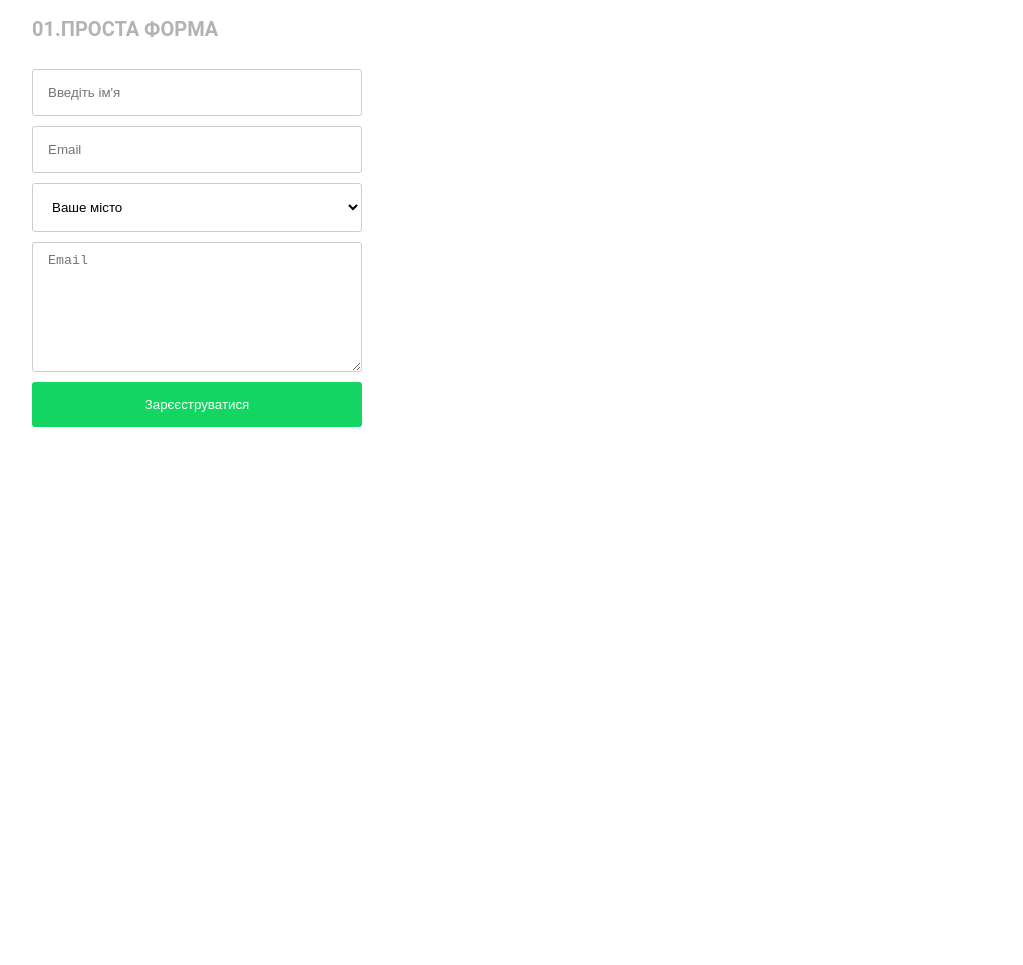
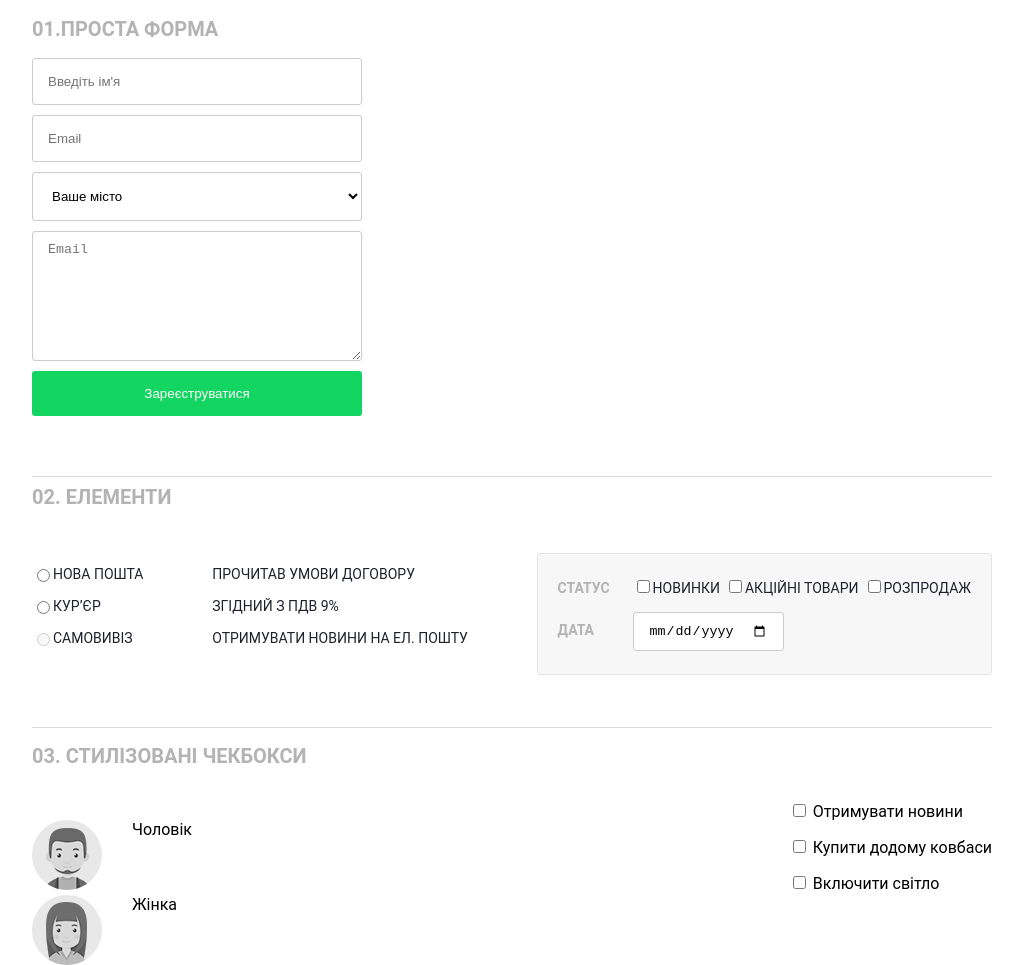
Before and after one commit to SovaDima/Forms, a plain HTML site: page index.html in a window 1280 px wide. Shown: the part 72-1037 px from the top of the page, without its empty margins (128-1151 px from the left). Before the commit the page ends 800 px from the top, so only its background shows below. Drawn offline with Linux system fonts and the light colour scheme.

Commit message:
galochka

```diff
--- a/index.html
+++ b/index.html
@@ -29,12 +29,69 @@
     </select>
     <textarea placeholder="Email"></textarea>
     <div class="button">
-    <input type="submit" value="Зарєєструватися">
+    <input type="submit" value="Зареєструватися">
     </div>
     </div>
     </form>
     </div>
     </div>
-
+    <div class="wrapper">
+    <div class="form-2">
+        <hr>
+        <h2>02. Елементи<h2>
+            <form action="">
+                <div class="flex">
+                <div class="column-1">
+                <p><input id="newpost"type="radio" name="form2"value="Нова Пошта"><label for="newpost">Нова Пошта</label> </p>
+                <p><input id="delivery"type="radio" name="form2"value="Кур`єром"><label for="delivery">Кур’єр</label></p>
+                <p><input class="last"id="yourself"type="radio" name="form2"value="Самовивіз" disabled><label for="yourself">Самовивіз</label></p>
+                </div>
+                <div class="column-2">
+                    <p><label><input class="checkbox" id="dogovor"type="checkbox" value="Прочиттав умови договору"><label for="dogovor">Прочитав умови договору</label></p>
+                <p><input class="checkbox" id="PDW" type="checkbox" value="ПДВ"><label for="PDW">Згідний з ПДВ 9%</label></p>
+                <p><input class="checkbox" class="last" id="Email"type="checkbox" value="" disabled><label for="Email">Отримувати новини на ел. пошту</label></p>
+                </div>
+                <div class="column-3">
+                            <div class="row-1">
+                              <h1>Статуc</h1>
+                              <input id="new"type="checkbox"><label for="new">Новинки</label>
+                              <input id="goods"type="checkbox"><label for="goods">Акційні товари</label>
+                              <input id="sell"type="checkbox"><label for="sell">Розпродаж</label>
+                            </div>
+                            <div class="data">
+                                <h1>Дата</h1>
+                                <input type="date">
+                             </div>
+                </div>
+                </div>
+            </form>
+    </div>
+    </div>
+    <div class="form-3">
+        <div class="wrapper">
+            <hr>
+            <h2>03. стилізовані чекбокси</h2>
+            <form action="">
+                <div class="flex">
+            <div class="human">
+                <p>
+                <input class="man" id="man" name="human" type="radio" value="Чоловік">
+                    <label for="man">Чоловік</label></p>
+                <p><input class="women" id="women" name="human" type="radio" value="Жінка">
+                <label for="women">Жінка</label></p>
+            </div>
+            <div class="checks">
+                <p>
+                <input id="news" type="checkbox">
+                <label for="news">Отримувати новини</label></p>
+                <p><input id="buy" type="checkbox">
+                <label for="buy">Купити додому ковбаси</label></p>
+                <p><input id="light"type="checkbox">
+                    <label for="light">Включити світло</label></p>
+                </div>
+            </div>
+        </form>
+    </div>
+    </div>
 </body>
 </html>
--- a/style.css
+++ b/style.css
@@ -1,7 +1,7 @@
 body {
     font-family: "Roboto", Arial, "Helvetica Neue", Helvetica, sans-serif;
+    margin: 0;
 }
-
 @font-face {
     font-family: 'Roboto Slab';
     src: url('..../fonts/RobotoSlab-Bold.woff2') format('woff2'),
@@ -24,6 +24,11 @@ body {
     margin: 0 auto;
 }
 
+hr{     padding-bottom: 10px 0;
+        height: 1px;
+        border: none;
+        background-color: #dcdcde;
+}
 .site h1 {
     margin-top: 30px;
     font-size: 30px;
@@ -40,15 +45,21 @@ body {
     font-weight: 700;
     font-family: "Roboto";
 }
-.form-1 h2{
+h2{
+font-size: 20px;
+color: #b3b3b3;
+font-weight: 700;
+font-family: "Roboto";
+text-transform: uppercase;
+}
+.form-2 h2{
     margin: 0;
-    padding-bottom: 28px;
+    padding-bottom: 44px;
 font-size: 20px;
 letter-spacing: 0px;
 color: #b3b3b3;
 font-weight: 700;
 font-family: "Roboto";
-text-transform: uppercase;
 }
 
 .simple input,
@@ -81,19 +92,23 @@ font-family: "Roboto";
 
 }
 .simple textarea{
+
     padding: 10px 15px;
     min-height: 130px;
+    max-height: 400px;
     margin-bottom: 10px;
     width: 100%;
     border-radius: 3px;
     box-sizing: border-box;
     border: 1px solid #cccccc;
     vertical-align: bottom;
+    resize: vertical;
 }
 .form-1 select {
     margin-top: 10px;
 }
 .button{
+    margin-bottom: 60px;
     font-size: 14px;
 color: #ffffff;
 font-weight: 700;
@@ -112,3 +127,144 @@ border-radius: 3px;
 box-shadow: (0px 2px 2.5px rgba(8,118,52,0.35));
 background-color: #07be51;
 }
+.last label{
+font-size: 14px;
+color: #b3b3b3;
+font-weight: 400;
+font-family: "Roboto";
+}
+.flex{
+    align-items: center;
+    display: flex;
+    justify-content: space-between;
+}
+.form-2{
+    display: block;
+}
+.form-2{
+    display: block;
+    max-width: 100%;
+}
+.form-2 p{
+    display: flex;
+    margin: 0;
+    padding: 0;
+    font-size: 14px;
+    color: #1f222c;
+    font-weight: 400;
+    font-family: "Roboto";
+}
+.checkbox{
+    display: none;
+}
+.checkbox::before{
+    position: absolute;
+    content: "";
+    width: 17px;
+    height: 17px;
+
+}
+.column-1 input{
+    display: block;
+}
+.column-1 label{
+    display: flex;
+}
+.column-1 p{
+    padding-bottom: 16px;
+}
+.column-2{
+    position: relative;
+}
+.column-2 p{
+    padding-bottom: 16px;
+    font-size: 14px;
+color: #1f222c;
+font-weight: 400;
+font-family: "Roboto";
+}
+.column-3 h1{
+    margin: 0;
+    padding-bottom: 16px;
+    font-size: 14px;
+color: #b3b3b3;
+font-weight: 700;
+font-family: "Roboto";
+    min-width: 70px;
+    display: inline-block;
+}
+.column-3 label{
+    font-size: 14px;
+color: #1f222c;
+font-weight: 400;
+font-family: "Roboto";
+}
+.column-3{
+    padding: 20px;
+    border-radius: 3px;
+background-color: #f7f7f7;
+border: 1px solid #e5e5e5;
+}
+[type="date"] {
+    padding: 10px 15px;
+    border: 1px solid #ccc;
+    border-radius: 3px;
+}
+.man{
+    display: none;
+}
+.man + label{
+    position: relative;
+}
+
+.man +label:before{
+  position: absolute;
+  content: "";
+  left: 0;
+  width: 70px;
+  height: 70px;
+  background-image: url(./img/man\ \(2\).png);
+  background-repeat: no-repeat;
+}
+.man:checked +label:before{
+content: "";
+background-image: url(img/manchecked.png);
+background-repeat: no-repeat;
+font-size: 16px;
+color: #3e6aff;
+width: 70px;
+height: 70px;
+}
+.women{
+    display: none;
+    position: relative;
+}
+.women+ label{
+    position: relative;
+    bottom: -40px;
+}
+.human label{
+padding-left: 100px;
+
+}
+.women +label:before{
+  position: absolute;
+  content: "";
+  left: 0;
+  width: 70px;
+  height: 70px;
+  background-image: url(/img/women.png);
+}
+.women:checked +label:before{
+position: absolute;
+content: "";
+background-image: url(/img/womenchecked.png);
+background-repeat: no-repeat;
+width: 70px;
+height: 70px;
+}
+.man
+.women{
+    position: relative;
+    padding: 30px 65px;
+}
```
Also changed, not shown: img/man (2).png (added), img/manchecked.png (added), img/women.png (added), img/womenchecked.png (added).
